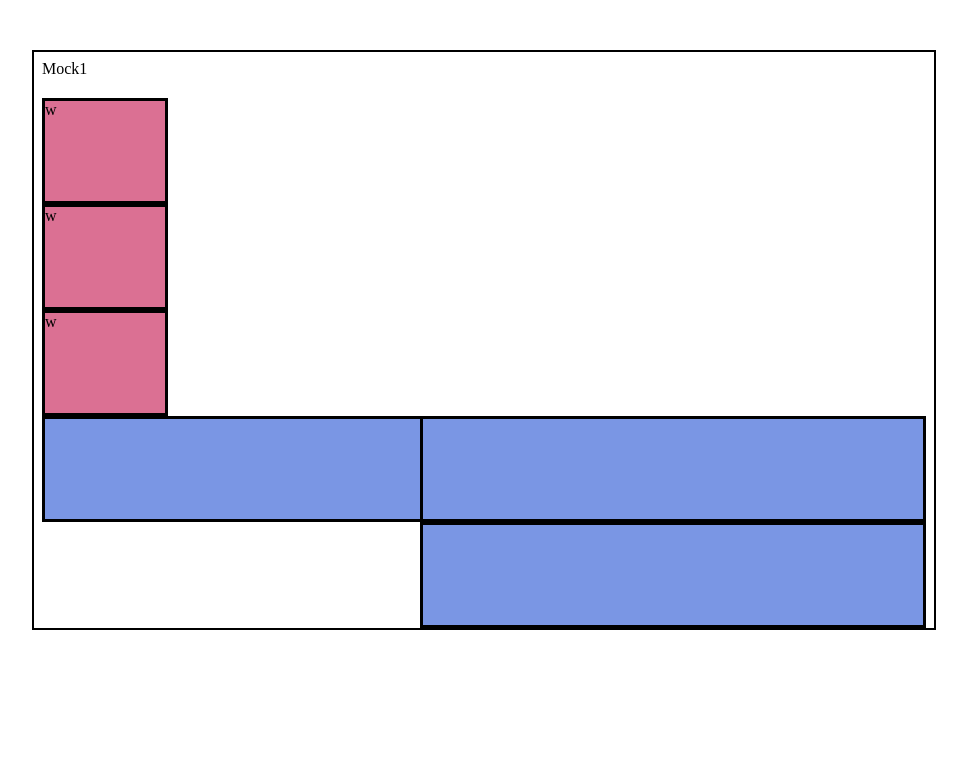
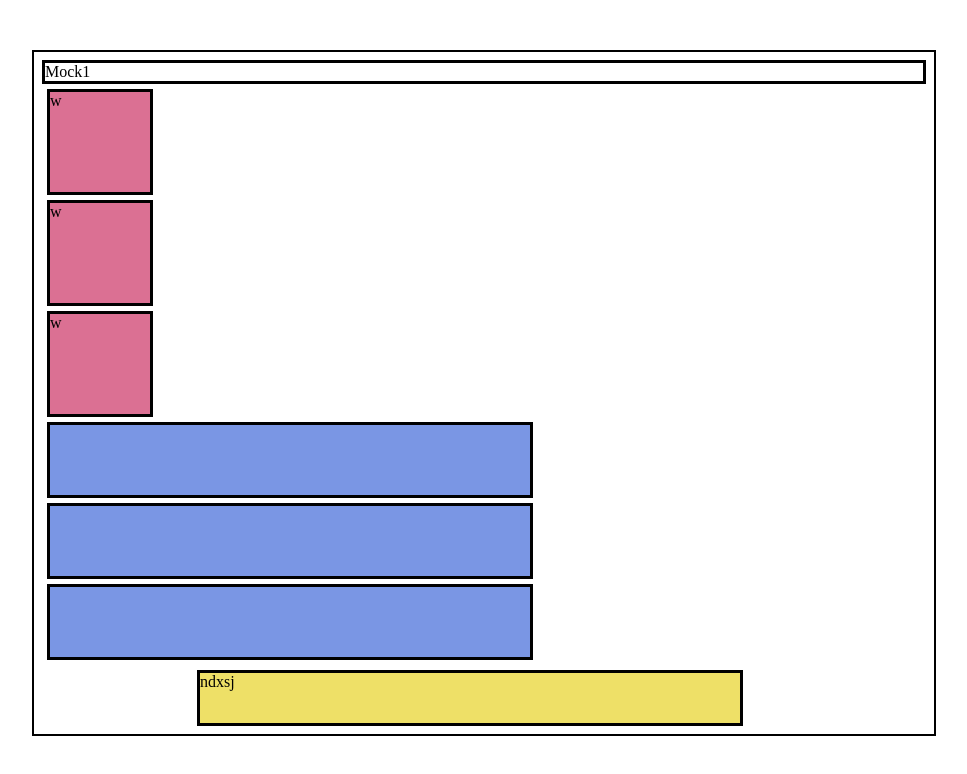
Before and after one commit to nidaa-awawdeh/HTML-and-CSS-Basics, a plain HTML site: page Layout Exercise./Part II.html in a window 1280 px wide. Shown: the whole page, without its empty margins (18-985 px from the left). Drawn offline with Linux system fonts and the light colour scheme.

Commit message:
add part 3 Layout Exercise. #33

```diff
--- a/Layout Exercise./Part II.css
+++ b/Layout Exercise./Part II.css
@@ -7,48 +7,72 @@ html {
   margin-right: 50px;
 }
 
+#nav{
+  border-style: solid;
+}
 .pink {
   border-style: solid;
   background-color: palevioletred;
   margin-top: 20px;
-  width: 120px;
+  width: 100px;
   height: 100px;
+   margin: 5px 5px;
 }
 .pink1 {
   border-style: solid;
   background-color: palevioletred;
 
-  width: 120px;
+  width: 100px;
   height: 100px;
+   margin: 5px 5px;
 }
 .pink2 {
   border-style: solid;
   background-color: palevioletred;
 
-  width: 120px;
+  width: 100px;
   height: 100px;
+   margin: 5px 5px;
 }
 
 .blue {
   border-style: solid;
   background-color: rgb(122, 150, 228);
 
-  width: 500px;
-  height: 100px;
-  float: right;
+  width: 480px;
+  height: 70px;
+   margin: 5px 5px;
+
 }
 .blue1 {
   border-style: solid;
   background-color: rgb(122, 150, 228);
 
-  width: 500px;
-  height: 100px;
-  float: right;
+  width: 480px;
+  height: 70px;
+   margin: 5px 5px;
+
 }
 .blue2 {
   border-style: solid;
   background-color: rgb(122, 150, 228);
 
-  width: 500px;
-  height: 100px;
+  width: 480px;
+  height: 70px;
+  margin: 5px 5px;
 }
+ .bl{
+   display: flex;
+  justify-content:flex-end;
+ }
+
+#brain{
+   border-style: solid;
+  background-color: rgb(238, 224, 103);
+
+  width: 540px;
+  height: 50px;
+  margin-top: 10px;
+  margin-left: 155px;
+  justify-content: center;
+}
--- a/Layout Exercise./Part II.html
+++ b/Layout Exercise./Part II.html
@@ -26,6 +26,6 @@
 </div>
 </body>
 
-<footer id="brain"> </footer>
+<footer id="brain">ndxsj </footer>
 
 </html>
--- /dev/null
+++ b/Layout Exercise./Part III.css
@@ -0,0 +1,30 @@
+
+        div {
+            border: 3px solid black;
+        }
+        .col {
+            height:400px;
+            width:200px;
+
+            display: inline-block;
+        }
+        .heading {
+            background: purple;
+            width: 700px;
+            height: 200px;
+           margin-left: 0px;
+        }
+        .col-left {
+            background-color: maroon;
+            margin: 20px 20px;
+             margin-left: 0px;
+
+        }
+        .col-mid {
+            background-color: lightgreen;
+             margin: 20px 20px;
+        }
+        .col-right {
+            background-color: orange;
+             margin: 20px 20px;
+        }
```
Also changed, not shown: Layout Exercise./Part III.html (added, +18 -0 lines).
